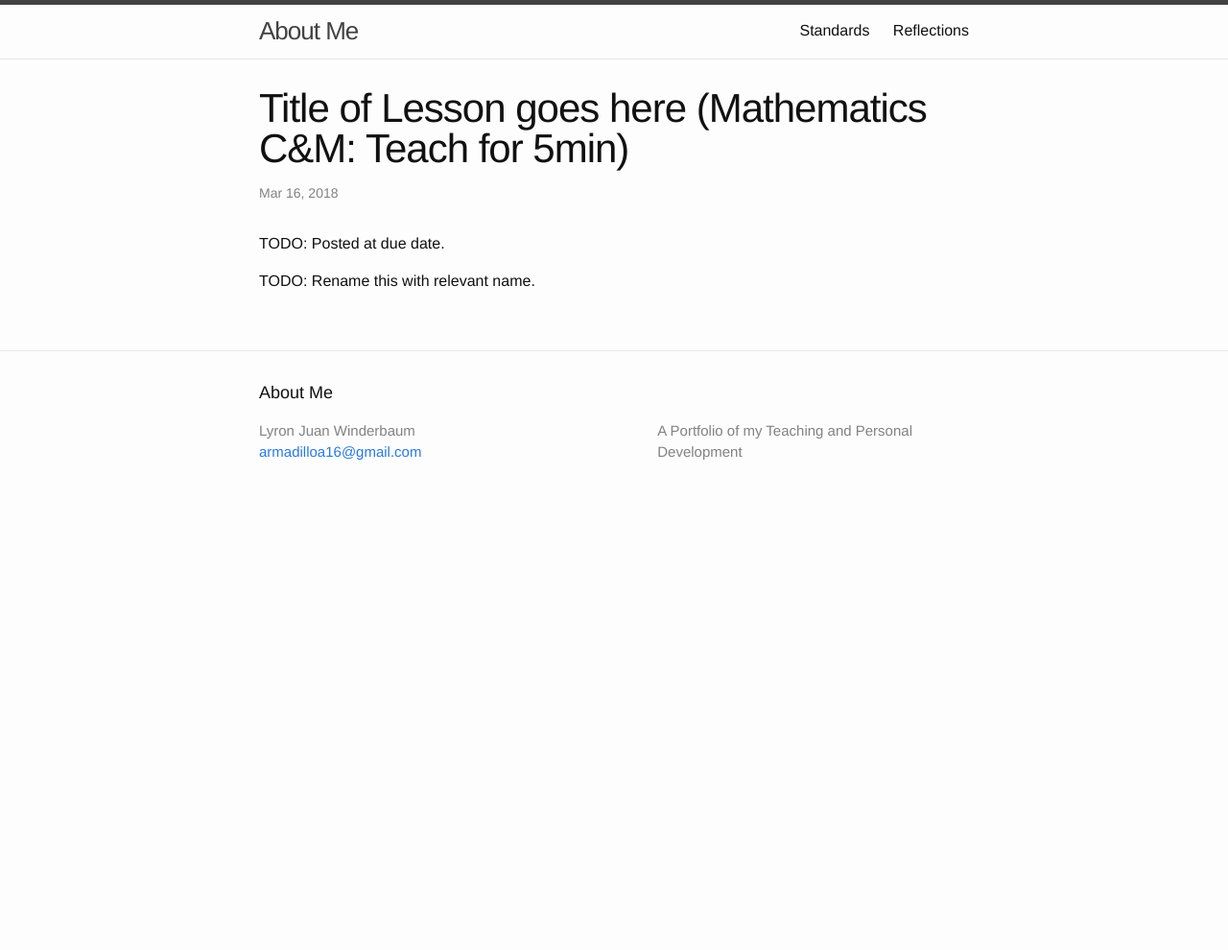
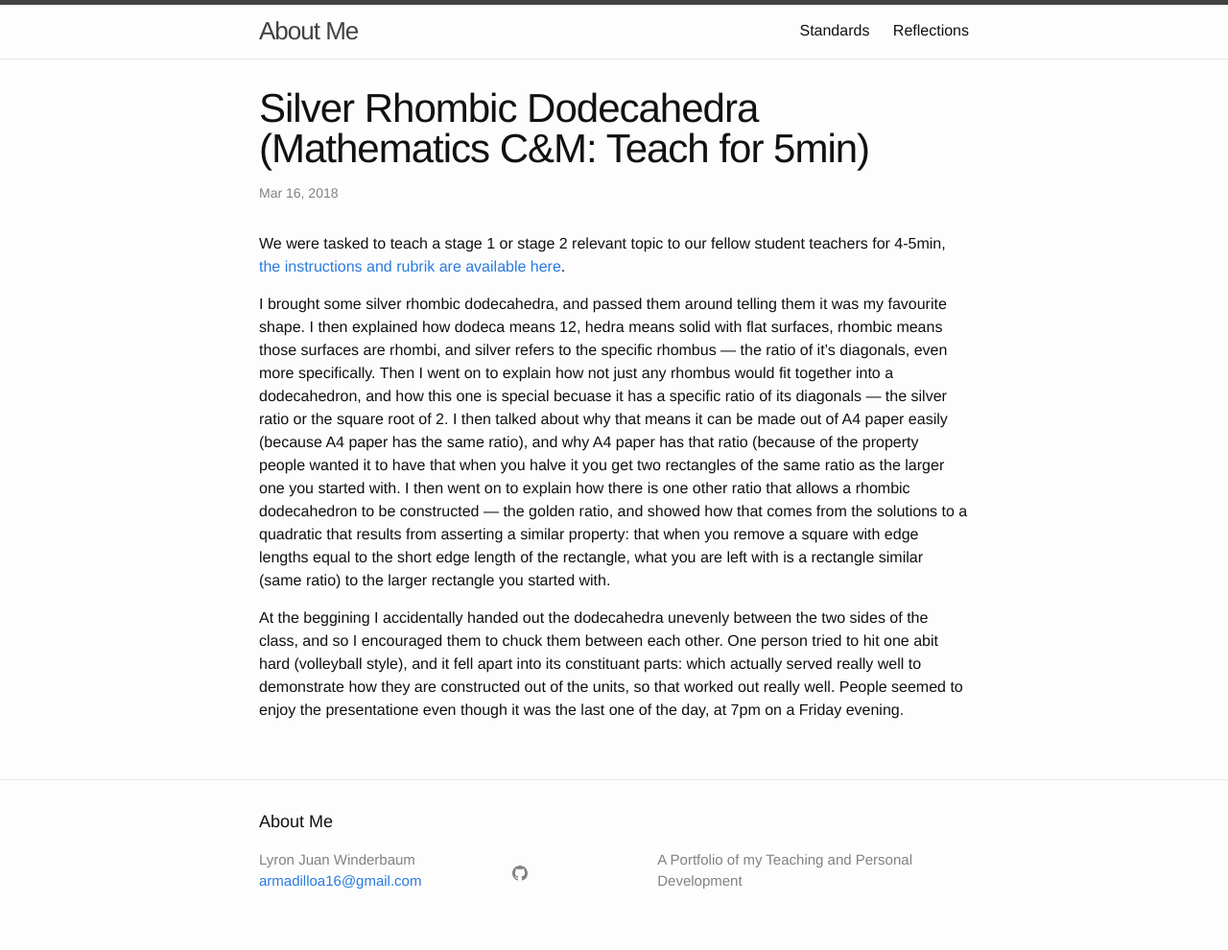
Before and after one commit to Armadilloa16/eportfolio, a Jekyll site: the page built from _posts/2018-03-16-5min-teaching.md, in a window 1280 px wide. Shown: the whole page at 96% size. Built offline with Jekyll 4.4.1, drawn with Linux system fonts in a browser that asks for light colours; before the commit the page ends 900 px from its top, so only the background shows below that.

Commit message:
Maths 5min Teaching

```diff
--- a/_config.yml
+++ b/_config.yml
@@ -20,6 +20,7 @@ description: >- # this means to ignore newlines until "baseurl:"
   A Portfolio of my Teaching and Personal Development
 baseurl: "/eportfolio" # the subpath of your site, e.g. /blog
 url: "" # the base hostname & protocol for your site, e.g. http://example.com
+social_sites.github: TRUE
 twitter_username: LyronW
 github_username:  Armadilloa16
 future: true
--- a/_includes/social.html
+++ b/_includes/social.html
@@ -11,3 +11,7 @@
   {% if site.social_sites.googleplus %}<li><a href="https://plus.google.com/{{ site.social_sites.googleplus | escape }}"><svg class="svg-icon"><use xlink:href="/assets/minima-social-icons.svg#googleplus"></use></svg> <span class="username">{{ site.social_sites.googleplus | escape }}</span></a></li>{% endif %}
   {% if site.rss %}<li><a href="{{ 'feed.xml' | relative_url }}"><svg class="svg-icon"><use xlink:href="/assets/minima-social-icons.svg#rss"></use></svg> <span>{{ site.rss | escape }}</span></a></li>{% endif %}
 </ul>
+
+<ul class="social-media-list">
+  <li><a href="https://github.com/"><svg class="svg-icon"><use xlink:href="{{ site.baseurl }}/assets/minima-social-icons.svg#github"></use></svg></a></li>
+</ul>
--- a/_posts/2018-03-16-5min-teaching.md
+++ b/_posts/2018-03-16-5min-teaching.md
@@ -1,9 +1,12 @@
 ---
 layout: post
-title:  "Title of Lesson goes here (Mathematics C&M: Teach for 5min)"
+title:  "Silver Rhombic Dodecahedra (Mathematics C&M: Teach for 5min)"
 date:   2018-03-16 12:00:00 +1030
 categories: MTeach STiC
 ---
-TODO: Posted at due date.
 
-TODO: Rename this with relevant name.
+We were tasked to teach a stage 1 or stage 2 relevant topic to our fellow student teachers for 4-5min, [the instructions and rubrik are available here]({{ site.baseurl }}/files/assignments/mathTeach5min/TeachFor5min.docx).
+
+I brought some silver rhombic dodecahedra, and passed them around telling them it was my favourite shape. I then explained how dodeca means 12, hedra means solid with flat surfaces, rhombic means those surfaces are rhombi, and silver refers to the specific rhombus --- the ratio of it's diagonals, even more specifically. Then I went on to explain how not just any rhombus would fit together into a dodecahedron, and how this one is special becuase it has a specific ratio of its diagonals --- the silver ratio or the square root of 2. I then talked about why that means it can be made out of A4 paper easily (because A4 paper has the same ratio), and why A4 paper has that ratio (because of the property people wanted it to have that when you halve it you get two rectangles of the same ratio as the larger one you started with. I then went on to explain how there is one other ratio that allows a rhombic dodecahedron to be constructed --- the golden ratio, and showed how that comes from the solutions to a quadratic that results from asserting a similar property: that when you remove a square with edge lengths equal to the short edge length of the rectangle, what you are left with is a rectangle similar (same ratio) to the larger rectangle you started with.
+
+At the beggining I accidentally handed out the dodecahedra unevenly between the two sides of the class, and so I encouraged them to chuck them between each other. One person tried to hit one abit hard (volleyball style), and it fell apart into its constituant parts: which actually served really well to demonstrate how they are constructed out of the units, so that worked out really well. People seemed to enjoy the presentatione even though it was the last one of the day, at 7pm on a Friday evening.
```
Also changed, not shown: 1 other file.
